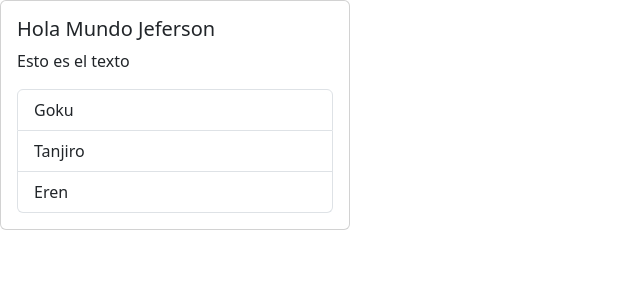
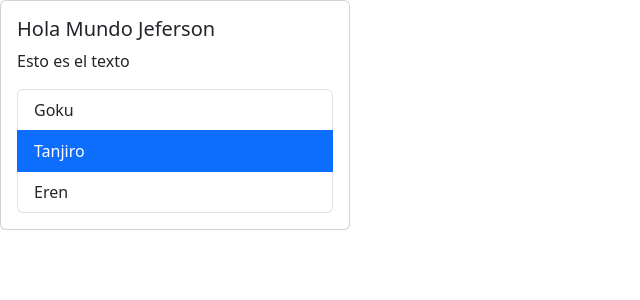
Before and after one commit to jeferson-hernandez08/helloReact, a React (Vite) app in the folder react-app/: page / in a window 1280 px wide. Shown: the top 300 px of the page, without its empty margins (0-640 px from the left). Built offline with nearby package versions, Linux system fonts and the light colour scheme.

Commit message:
State with useState theme

```diff
--- a/react-app/src/components/List.tsx
+++ b/react-app/src/components/List.tsx
@@ -1,17 +1,24 @@
-import { MouseEvent } from "react";
+import { useState } from "react";
 
 type Props = {
   data: string[];
 }
 
 function List({ data }: Props) {
-    const handleClick = (e: string) => {
-      console.log(e)
+    const [index, setState]  = useState(1);
+    const handleClick = (i: number) => {
+      setState(i);
     }
   return (
     <ul className="list-group">
-       {data.map((elemento) => (
-        <li onClick={() => handleClick(elemento)} key={elemento} className="list-group-item">{elemento}</li>
+       {data.map((elemento, i) => (
+        <li
+          onClick={() => handleClick(i)}
+          key={elemento}
+          className={`list-group-item ${index == i ? "active" : ""}`}
+        >
+          {elemento}
+        </li>
        ))}
     </ul>
   );
```
Also changed, not shown: 2 other files (tests, documents, lock files or other folders).
